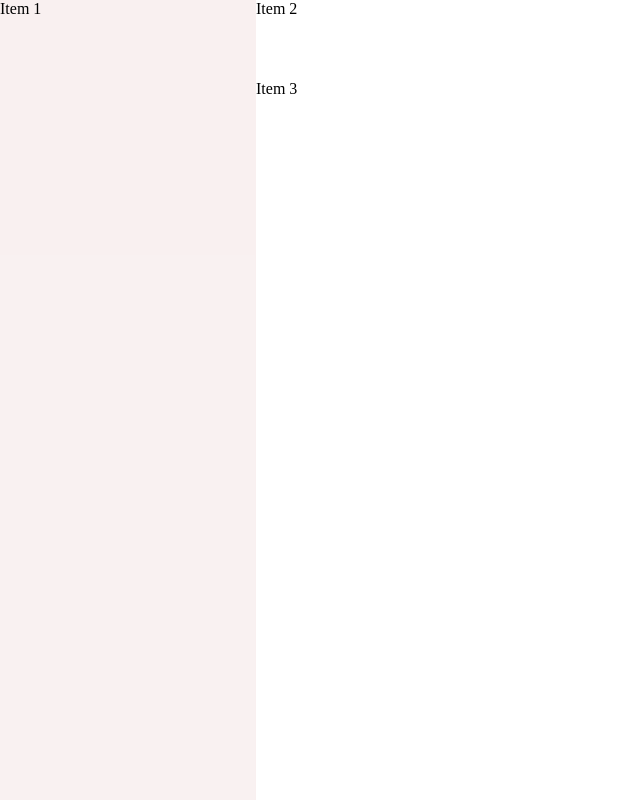
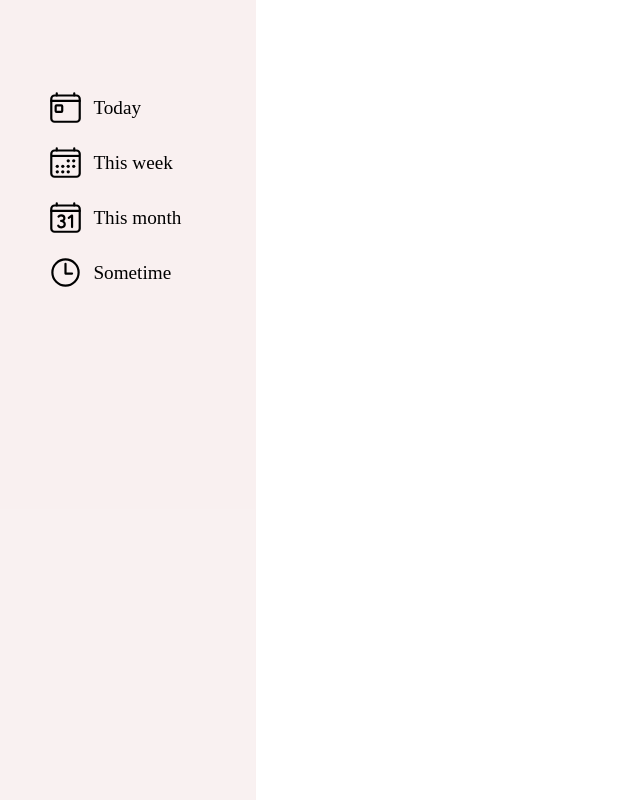
Before and after one commit to ladinofel/todo-app, a website built with webpack: page src/template.html in a window 1280 px wide. Shown: the whole page, without its empty margins (0-640 px from the left). Built offline with nearby package versions, Linux system fonts and the light colour scheme.

Commit message:
Add left panel component

```diff
--- /dev/null
+++ b/src/components/leftPanel.js
@@ -0,0 +1,58 @@
+import Today from '/src/icons/today-outline.svg';
+import Week from '/src/icons/calendar-outline.svg';
+import Month from '/src/icons/calendar-number-outline.svg';
+import Sometime from '/src/icons/time-outline.svg';
+
+const menuGenerator = (() => {
+
+
+const leftColumn = document.querySelector('#left-column');
+
+const leftMenu = document.createElement('div');
+leftMenu.classList.add('left-menu');
+
+const today = document.createElement('div');
+today.classList.add('menu-icon');
+const todayIcon = new Image();
+todayIcon.src = Today;
+const todayText = document.createElement('a');
+todayText.textContent = 'Today';
+todayText.classList.add('icon-text');
+today.append(todayIcon, todayText);
+
+const week = document.createElement('div');
+week.classList.add('menu-icon');
+const weekIcon = new Image();
+weekIcon.src = Week;
+const weekText = document.createElement('a');
+weekText.textContent = 'This week';
+weekText.classList.add('icon-text');
+week.append(weekIcon, weekText);
+
+
+const month = document.createElement('div');
+month.classList.add('menu-icon');
+const monthIcon = new Image();
+monthIcon.src = Month;
+const monthText = document.createElement('a');
+monthText.textContent = 'This month';
+monthText.classList.add('icon-text');
+month.append(monthIcon, monthText);
+
+const sometime = document.createElement('div');
+sometime.classList.add('menu-icon');
+const sometimeIcon = new Image();
+sometimeIcon.src = Sometime;
+const sometimeText = document.createElement('a');
+sometimeText.textContent = 'Sometime';
+sometimeText.classList.add('icon-text');
+sometime.append(sometimeIcon, sometimeText);
+
+
+
+leftMenu.append(today, week, month, sometime);
+leftColumn.append(leftMenu);
+
+})();
+
+export default menuGenerator;
--- a/src/index.js
+++ b/src/index.js
@@ -1 +1,2 @@
 import './styles.css';
+import menuGenerator from './components/leftPanel';
--- a/src/styles.css
+++ b/src/styles.css
@@ -23,3 +23,27 @@ body {
   grid-area: 2 / 2 / 3 / 3;
   background-color: white;
 }
+
+img {
+  width: 35px;
+  height: auto;
+}
+
+.menu-icon {
+  display: flex;
+  gap: 10px;
+  padding: 10px;
+  align-items: center;
+}
+
+.left-menu {
+  margin: 10vh 0 10vh 3vw;
+}
+
+.icon-text {
+  font-size: larger;
+}
+
+a:hover {
+  cursor: pointer;
+}
--- a/src/template.html
+++ b/src/template.html
@@ -7,9 +7,9 @@
 </head>
 <body>
   <div class="container">
-    <div id="left-column">Item 1</div>
-    <div id="header">Item 2</div>
-    <div id="workspace">Item 3</div>
+    <div id="left-column"></div>
+    <div id="header"></div>
+    <div id="workspace"></div>
   </div>
 </body>
 </html>
--- a/webpack.config.js
+++ b/webpack.config.js
@@ -24,6 +24,10 @@ module.exports = {
         test: /\.css$/i,
         use: ['style-loader', 'css-loader'],
       },
+      {
+        test: /\.(png|svg|jpg|jpeg|gif)$/i,
+        type: 'asset/resource',
+      },
     ],
   },
   optimization: {
```
Also changed, not shown: dist/2f55a4212af990ab8a98.svg (added), dist/5eba0a39954a46693404.svg (added), dist/7ab279e511c11f6bbfbb.svg (added), dist/c859b02f88d0a3f777bb.svg (added), dist/index.html, dist/main.js, dist/runtime.js, src/icons/calendar-number-outline.svg (added), src/icons/calendar-outline.svg (added), src/icons/time-outline.svg (added), src/icons/today-outline.svg (added).
